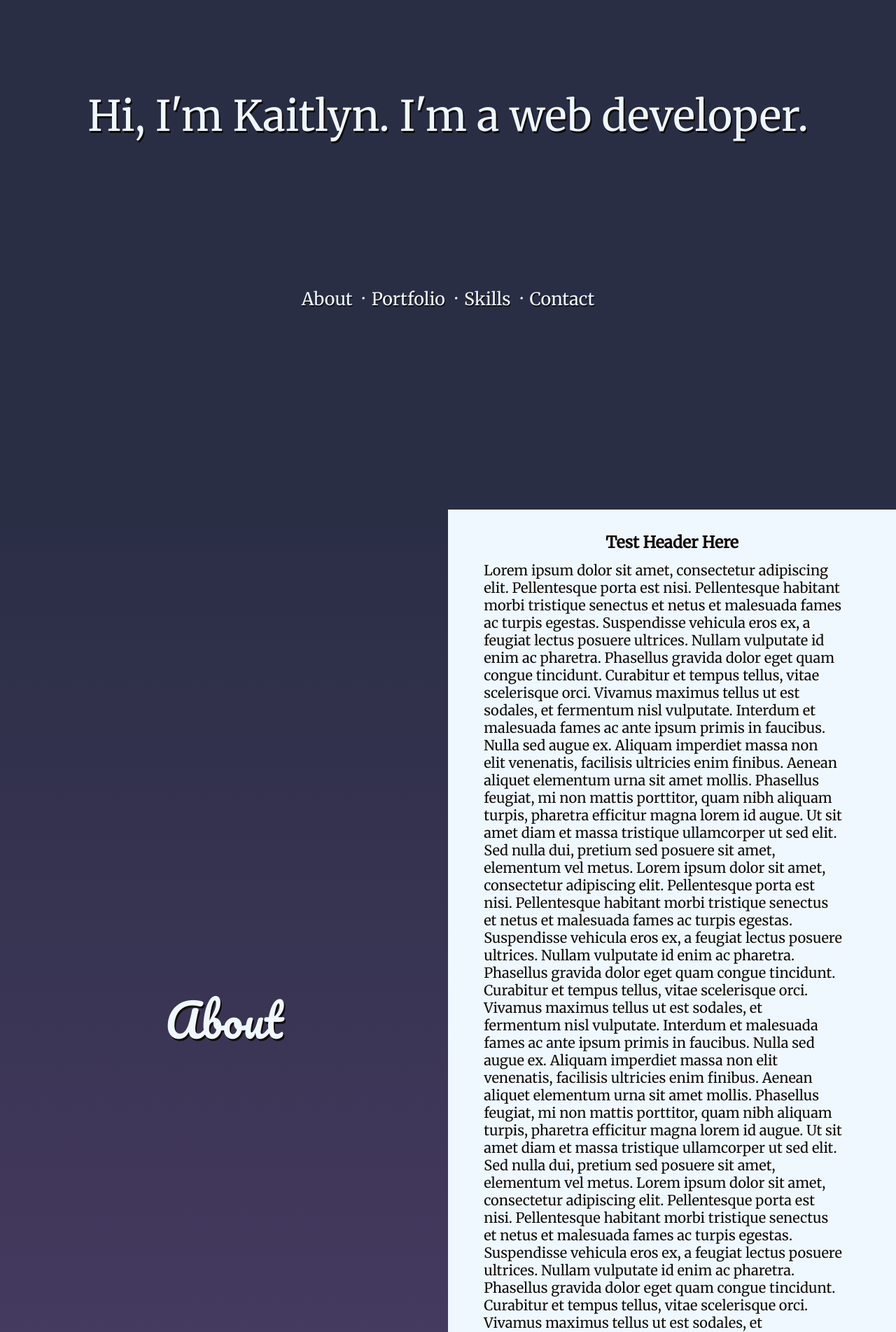
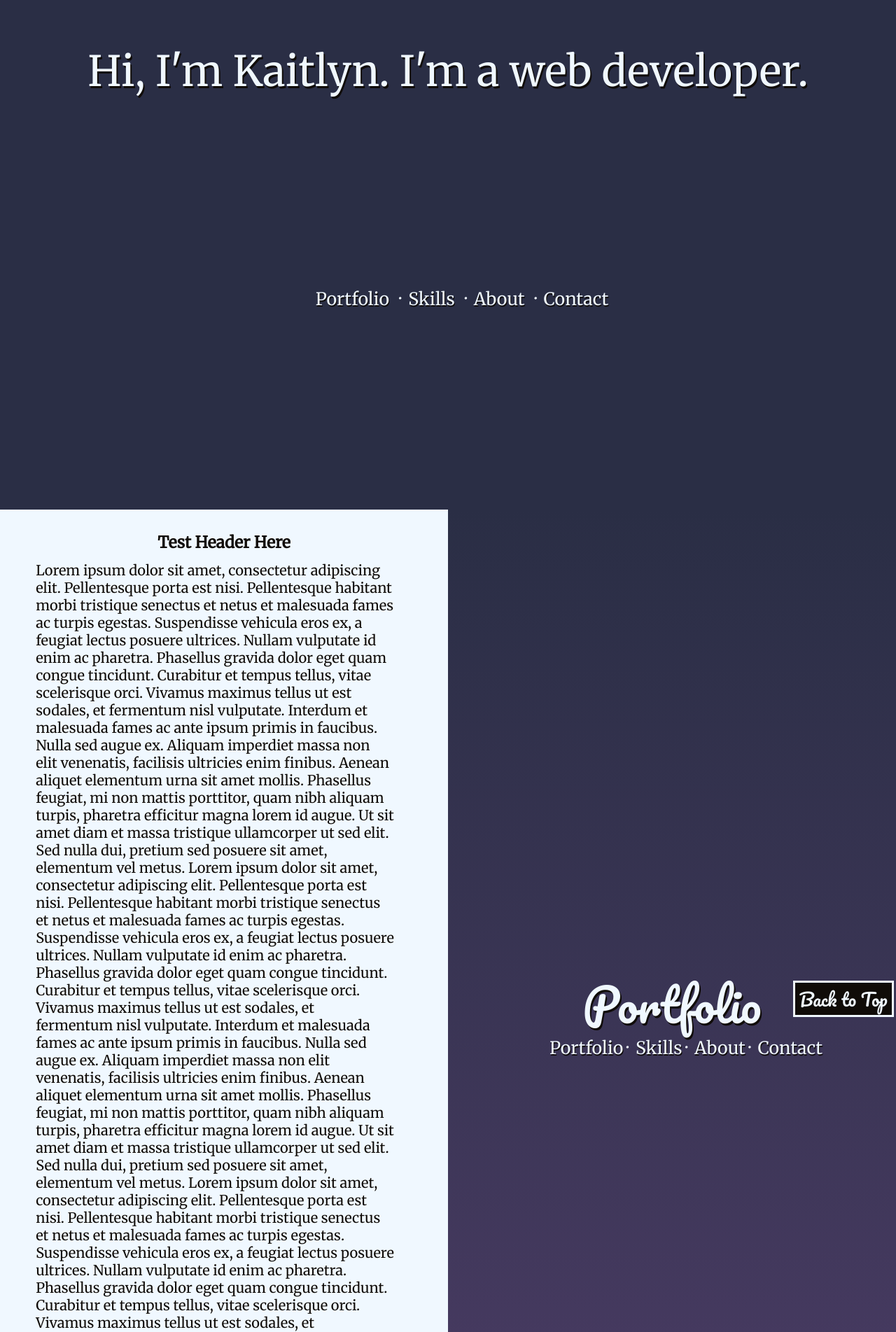
Before and after one commit to KaitlynRandolph/kaitlynrandolph.github.io, a PHP site: page / in a window 1280 px wide. Shown: the top 1903 px of the page at 70% size. Run offline with PHP 8.4, Linux system fonts and the light colour scheme.

Commit message:
finalized page layout

```diff
--- a/index.html
+++ b/index.html
@@ -8,26 +8,17 @@
 	<link href="https://fonts.googleapis.com/css2?family=Merriweather&Open+Sans:wght@600&family=Pacifico&display=swap" rel="stylesheet">
 </head>
 <body>
-	<!--nav class="navbar" id="navbar">
-		<div>
-	    	<a id="nav-brand" href="#top">Kaitlyn Randolph</a>
-	    </div>
-		<ul>
-			<li><a href="#contact">Contact</a></li>
-			<li><a href="#skills">Skills</a></li>
-			<li><a href="#portfolio">Portfolio</a></li>
-			<li><a href="#about">About</a></li>
-		</ul>
-	</nav-->
+
 		<section class="scrolling-text" id="top">
+
 			<div id="greeting">
 				<p class="text" id="top-txt"></p>
 			</div>
 
-			<ul>
-				<li><a href="#about">About</a></li>
+			<ul class="gen-nav">
 				<li><a href="#portfolio">Portfolio</a></li>
 				<li><a href="#skills">Skills</a></li>
+				<li><a href="#about">About</a></li>
 				<li><a href="#contact">Contact</a></li>
 			</ul>
 		</section>
@@ -52,9 +43,41 @@
 
 		</script>
 
-	<section class="about" id="about">
-		<header style="background-image: linear-gradient(#2A2E45, #4B3C65);">
-			<a class="brand">About</a>
+	<a href="#top"><button class="to-top">Back to Top</button></a>
+
+	<section class="portfolio" id="portfolio">
+		<header class="alt-header" style="background-image: linear-gradient(#2A2E45, #4B3C65);">
+			<div class="content-wrapper">
+				<a class="brand">Portfolio</a>
+				<ul class="gen-nav">
+					<li><a href="#portfolio">Portfolio</a></li>
+					<li><a href="#skills">Skills</a></li>
+					<li><a href="#about">About</a></li>
+					<li><a href="#contact">Contact</a></li>
+				</ul>
+			</div>
+		</header>
+		<div class="alt-info">
+			<div class="title"> Test Header Here </div>
+			<div class="text-body">
+				Lorem ipsum dolor sit amet, consectetur adipiscing elit. Pellentesque porta est nisi. Pellentesque habitant morbi tristique senectus et netus et malesuada fames ac turpis egestas. Suspendisse vehicula eros ex, a feugiat lectus posuere ultrices. Nullam vulputate id enim ac pharetra. Phasellus gravida dolor eget quam congue tincidunt. Curabitur et tempus tellus, vitae scelerisque orci. Vivamus maximus tellus ut est sodales, et fermentum nisl vulputate. Interdum et malesuada fames ac ante ipsum primis in faucibus. Nulla sed augue ex. Aliquam imperdiet massa non elit venenatis, facilisis ultricies enim finibus. Aenean aliquet elementum urna sit amet mollis. Phasellus feugiat, mi non mattis porttitor, quam nibh aliquam turpis, pharetra efficitur magna lorem id augue. Ut sit amet diam et massa tristique ullamcorper ut sed elit. Sed nulla dui, pretium sed posuere sit amet, elementum vel metus.
+				Lorem ipsum dolor sit amet, consectetur adipiscing elit. Pellentesque porta est nisi. Pellentesque habitant morbi tristique senectus et netus et malesuada fames ac turpis egestas. Suspendisse vehicula eros ex, a feugiat lectus posuere ultrices. Nullam vulputate id enim ac pharetra. Phasellus gravida dolor eget quam congue tincidunt. Curabitur et tempus tellus, vitae scelerisque orci. Vivamus maximus tellus ut est sodales, et fermentum nisl vulputate. Interdum et malesuada fames ac ante ipsum primis in faucibus. Nulla sed augue ex. Aliquam imperdiet massa non elit venenatis, facilisis ultricies enim finibus. Aenean aliquet elementum urna sit amet mollis. Phasellus feugiat, mi non mattis porttitor, quam nibh aliquam turpis, pharetra efficitur magna lorem id augue. Ut sit amet diam et massa tristique ullamcorper ut sed elit. Sed nulla dui, pretium sed posuere sit amet, elementum vel metus.
+				Lorem ipsum dolor sit amet, consectetur adipiscing elit. Pellentesque porta est nisi. Pellentesque habitant morbi tristique senectus et netus et malesuada fames ac turpis egestas. Suspendisse vehicula eros ex, a feugiat lectus posuere ultrices. Nullam vulputate id enim ac pharetra. Phasellus gravida dolor eget quam congue tincidunt. Curabitur et tempus tellus, vitae scelerisque orci. Vivamus maximus tellus ut est sodales, et fermentum nisl vulputate. Interdum et malesuada fames ac ante ipsum primis in faucibus. Nulla sed augue ex. Aliquam imperdiet massa non elit venenatis, facilisis ultricies enim finibus. Aenean aliquet elementum urna sit amet mollis. Phasellus feugiat, mi non mattis porttitor, quam nibh aliquam turpis, pharetra efficitur magna lorem id augue. Ut sit amet diam et massa tristique ullamcorper ut sed elit. Sed nulla dui, pretium sed posuere sit amet, elementum vel metus.
+			</div>
+		</div>
+	</section>
+
+	<section class="skills" id="skills">
+		<header style="background-image: linear-gradient(#4B3C65, #5B4375);">
+			<div class="content-wrapper">
+				<a class="brand">Skills</a>
+				<ul class="gen-nav">
+					<li><a href="#portfolio">Portfolio</a></li>
+					<li><a href="#skills">Skills</a></li>
+					<li><a href="#about">About</a></li>
+					<li><a href="#contact">Contact</a></li>
+				</ul>
+			</div>
 		</header>
 		<div class="info">
 			<div class="title"> Test Header Here </div>
@@ -66,26 +89,19 @@
 		</div>
 	</section>
 
-	<section class="portfolio" id="portfolio">
-		<header class="alt-header" style="background-image: linear-gradient(#4B3C65, #5B4375);">
-			<a class="brand">Portfolio</a>
+	<section class="about" id="about">
+		<header class="alt-header" style="background-image: linear-gradient(#5B4375, #6B4984);">
+			<div class="content-wrapper">
+				<a class="brand">About</a>
+				<ul class="gen-nav">
+					<li><a href="#portfolio">Portfolio</a></li>
+					<li><a href="#skills">Skills</a></li>
+					<li><a href="#about">About</a></li>
+					<li><a href="#contact">Contact</a></li>
+				</ul>
+			</div>
 		</header>
 		<div class="alt-info">
-			<div class="title"> Test Header Here </div>
-			<div class="text-body">
-				Lorem ipsum dolor sit amet, consectetur adipiscing elit. Pellentesque porta est nisi. Pellentesque habitant morbi tristique senectus et netus et malesuada fames ac turpis egestas. Suspendisse vehicula eros ex, a feugiat lectus posuere ultrices. Nullam vulputate id enim ac pharetra. Phasellus gravida dolor eget quam congue tincidunt. Curabitur et tempus tellus, vitae scelerisque orci. Vivamus maximus tellus ut est sodales, et fermentum nisl vulputate. Interdum et malesuada fames ac ante ipsum primis in faucibus. Nulla sed augue ex. Aliquam imperdiet massa non elit venenatis, facilisis ultricies enim finibus. Aenean aliquet elementum urna sit amet mollis. Phasellus feugiat, mi non mattis porttitor, quam nibh aliquam turpis, pharetra efficitur magna lorem id augue. Ut sit amet diam et massa tristique ullamcorper ut sed elit. Sed nulla dui, pretium sed posuere sit amet, elementum vel metus.
-				Lorem ipsum dolor sit amet, consectetur adipiscing elit. Pellentesque porta est nisi. Pellentesque habitant morbi tristique senectus et netus et malesuada fames ac turpis egestas. Suspendisse vehicula eros ex, a feugiat lectus posuere ultrices. Nullam vulputate id enim ac pharetra. Phasellus gravida dolor eget quam congue tincidunt. Curabitur et tempus tellus, vitae scelerisque orci. Vivamus maximus tellus ut est sodales, et fermentum nisl vulputate. Interdum et malesuada fames ac ante ipsum primis in faucibus. Nulla sed augue ex. Aliquam imperdiet massa non elit venenatis, facilisis ultricies enim finibus. Aenean aliquet elementum urna sit amet mollis. Phasellus feugiat, mi non mattis porttitor, quam nibh aliquam turpis, pharetra efficitur magna lorem id augue. Ut sit amet diam et massa tristique ullamcorper ut sed elit. Sed nulla dui, pretium sed posuere sit amet, elementum vel metus.
-				Lorem ipsum dolor sit amet, consectetur adipiscing elit. Pellentesque porta est nisi. Pellentesque habitant morbi tristique senectus et netus et malesuada fames ac turpis egestas. Suspendisse vehicula eros ex, a feugiat lectus posuere ultrices. Nullam vulputate id enim ac pharetra. Phasellus gravida dolor eget quam congue tincidunt. Curabitur et tempus tellus, vitae scelerisque orci. Vivamus maximus tellus ut est sodales, et fermentum nisl vulputate. Interdum et malesuada fames ac ante ipsum primis in faucibus. Nulla sed augue ex. Aliquam imperdiet massa non elit venenatis, facilisis ultricies enim finibus. Aenean aliquet elementum urna sit amet mollis. Phasellus feugiat, mi non mattis porttitor, quam nibh aliquam turpis, pharetra efficitur magna lorem id augue. Ut sit amet diam et massa tristique ullamcorper ut sed elit. Sed nulla dui, pretium sed posuere sit amet, elementum vel metus.
-			</div>
-		</div>
-
-	</section>
-
-	<section class="skills" id="skills">
-		<header style="background-image: linear-gradient(#5B4375, #6B4984);">
-			<a class="brand">Skills</a>
-		</header>
-		<div class="info">
 			<div class="title"> Test Header Here </div>
 			<div class="text-body">
 				Lorem ipsum dolor sit amet, consectetur adipiscing elit. Pellentesque porta est nisi. Pellentesque habitant morbi tristique senectus et netus et malesuada fames ac turpis egestas. Suspendisse vehicula eros ex, a feugiat lectus posuere ultrices. Nullam vulputate id enim ac pharetra. Phasellus gravida dolor eget quam congue tincidunt. Curabitur et tempus tellus, vitae scelerisque orci. Vivamus maximus tellus ut est sodales, et fermentum nisl vulputate. Interdum et malesuada fames ac ante ipsum primis in faucibus. Nulla sed augue ex. Aliquam imperdiet massa non elit venenatis, facilisis ultricies enim finibus. Aenean aliquet elementum urna sit amet mollis. Phasellus feugiat, mi non mattis porttitor, quam nibh aliquam turpis, pharetra efficitur magna lorem id augue. Ut sit amet diam et massa tristique ullamcorper ut sed elit. Sed nulla dui, pretium sed posuere sit amet, elementum vel metus.
@@ -96,10 +112,18 @@
 	</section>
 
 	<section class="contact" id="contact">
-		<header class="alt-header" style="background: #6B4984;">
-			<a class="brand">Contact</a>
+		<header style="background: #6B4984;">
+			<div class="content-wrapper">
+				<a class="brand">Contact</a>
+				<ul class="gen-nav">
+					<li><a href="#portfolio">Portfolio</a></li>
+					<li><a href="#skills">Skills</a></li>
+					<li><a href="#about">About</a></li>
+					<li><a href="#contact">Contact</a></li>
+				</ul>
+			</div>
 		</header>
-		<div class="alt-info">
+		<div class="info">
 			<div class="title"> Test Header Here </div>
 			<div class="text-body">
 				Lorem ipsum dolor sit amet, consectetur adipiscing elit. Pellentesque porta est nisi. Pellentesque habitant morbi tristique senectus et netus et malesuada fames ac turpis egestas. Suspendisse vehicula eros ex, a feugiat lectus posuere ultrices. Nullam vulputate id enim ac pharetra. Phasellus gravida dolor eget quam congue tincidunt. Curabitur et tempus tellus, vitae scelerisque orci. Vivamus maximus tellus ut est sodales, et fermentum nisl vulputate. Interdum et malesuada fames ac ante ipsum primis in faucibus. Nulla sed augue ex. Aliquam imperdiet massa non elit venenatis, facilisis ultricies enim finibus. Aenean aliquet elementum urna sit amet mollis. Phasellus feugiat, mi non mattis porttitor, quam nibh aliquam turpis, pharetra efficitur magna lorem id augue. Ut sit amet diam et massa tristique ullamcorper ut sed elit. Sed nulla dui, pretium sed posuere sit amet, elementum vel metus.
--- a/style.css
+++ b/style.css
@@ -199,12 +180,14 @@ html {
 		padding-bottom: 5%;
 	}
 
-
 	header {
-		text-align: center;
-		display: inline-block;
 		height: 100vh;
 		width: 50%;
+		text-align: center;
+		display: flex;
+		align-items: center;
+		justify-content: center;
+		color: #F0F8FF;
 		float: left;
 	}
 
@@ -243,20 +226,15 @@ html {
 		font-size: 65px;
 		color: #F0F8FF;
 		text-shadow: 2px 3px #100C08;
-		line-height: 100vh
-	}
-
-	ul {
-		list-style-type: none;
-		overflow: hidden;
-		margin: 0;
-		padding: 0;
+		display: block;
+		line-height: 1.1;
+		margin-bottom: 4px;
 	}
 
 	#top-txt {
 		text-align: center;
-		padding-top: 10%;
 		margin: 0;
+		padding-top: 5%;
 		padding-left: 2%;
 		padding-right: 2%;
 	}
@@ -281,155 +259,99 @@ html {
 		text-shadow: 2px 3px #100C08;
 	}
 
-	.scrolling-text ul {
+	.gen-nav {
 		padding-top: 1%;
-		align-self: center;
-		bottom: 0;
+		list-style-type: none;
+		overflow: hidden;
+		margin: 0;
+		display: block;
 	}
 
-	.scrolling-text li {
+	li {
 		font-size: 25px;
 		padding: 0px 0px 0px 0px; /* fix this */
 		display: inline-flex;
 	}
 
-	.scrolling-text li:before {
+	li:before {
 		content: '·';
 		padding-right: 10px;
 	}
 
-	.scrolling-text li:first-of-type:before {
+	li:first-of-type:before {
 		content: none;
 	}
 
-	.scrolling-text a {
+	li a {
 		text-decoration: none;
 		display: block;
 		color: #F0F8FF;
 		text-shadow: 1px 2px #100C08;
 	}
 
-	.scrolling-text a:hover {
+	li a:hover {
 		color: #64B6AC;
 	}
 
-	.footer {
-		height: 10vh;
-		color: #F0F8FF;
-		left: 0;
-		bottom: 0;
-		width: 100%;
-		background-color: #1D1D27;
-	}
-
-	.footer-text {
-		display: flex;
-		align-items: center;
-		justify-content: center;
-		height: 10vh;
-	}
-
-	.footer a {
-		height: 100%;
-		width: 15%;
-	}
-
-	.footer button {
-		width: 10%;
-		float: right;
+	.to-top {
+		margin-right: 0.5%;
+	    margin-bottom: 0.5%;
 	}
 }
 
+.content-wrapper {
+	text-align: center;
+	}
 
-
-.navbar {
-	background: #F0F8FF;
-	font-family: 'Pacifico', cursive;
-	margin: 0;
-	padding: 0;
-	display: block;
+.to-top {
+	bottom: 0;
+	right: 0;
 	position: fixed;
-	width: 100%;
-	left: 0;
-	top: 0;
-	box-shadow: 0px 3px 5px rgba(0, 0, 0, 0.2);
-}
-
-#nav-brand {
+	float: right;
+	text-shadow: 1px 2px #100C08;
 	font-size: 25px;
-	padding: 10px;
-}
-
-#nav-brand:hover {
-	color: #100C08;
-}
-
-.navbar div {
-	display: inline;
-	float: left;
-}
-
-.navbar li {
-	font-size: 25px;
-	float: right;
-	padding: 10px 5px 10px 5px;
-	display: inline-flex;
-}
-
-.navbar li:before {
-	content: '·';
-	padding-right: 10px;
-}
-
-.navbar li:last-of-type:before {
-	content: none;
-}
-
-.navbar a {
+	color: #F0F8FF;
 	text-decoration: none;
-	display: block;
-	color: #100C08;
-}
-
-.navbar a:hover {
-	color: #64B6AC;
-}
-
-.buttons-wrapper {
-	padding-top: 5%;
-	padding-left: 5%;
-	padding-right: 5%;
-	align-items: center;
-	justify-content: center;
-	display: flex;
-	height: 50vh;
-	/*border: 2px solid orange;*/
-}
-
-.buttons-wrapper a {
-	width: 25%;
-	height: 100%;
 }
 
 button {
 	font-family: 'Pacifico', cursive;
 	background-color: #100C08;
 	border: none;
-	color: #F0F8FF;
 	text-align: center;
-	height: 100%;
-	width: 25%;
 	outline: 3px solid #F0F8FF;
 	transition: all ease-in-out 300ms;
-	font-size: 16px;
-}
-
-.buttons-wrapper button {
-	width: 100%;
-	font-size: 20px;
 }
 
 button:hover {
 	outline: 3px solid #F0F8FF;
-	outline-offset: -8px;
+	outline-offset: -6px;
 }
+
+.footer {
+	height: 10vh;
+	color: #F0F8FF;
+	left: 0;
+	bottom: 0;
+	width: 100%;
+	background-color: #1D1D27;
+	font-size: 18px;
+}
+
+.footer-text {
+	display: flex;
+	align-items: center;
+	padding-left: 2%;
+	height: 10vh;
+	float: left;
+}
+
+.footer a {
+	height: 100%;
+	width: 15%;
+}
+
+.footer button {
+	width: 10%;
+	float: right;
+}
```
Also changed, not shown: other parts of style.css (+21 -40 lines).
